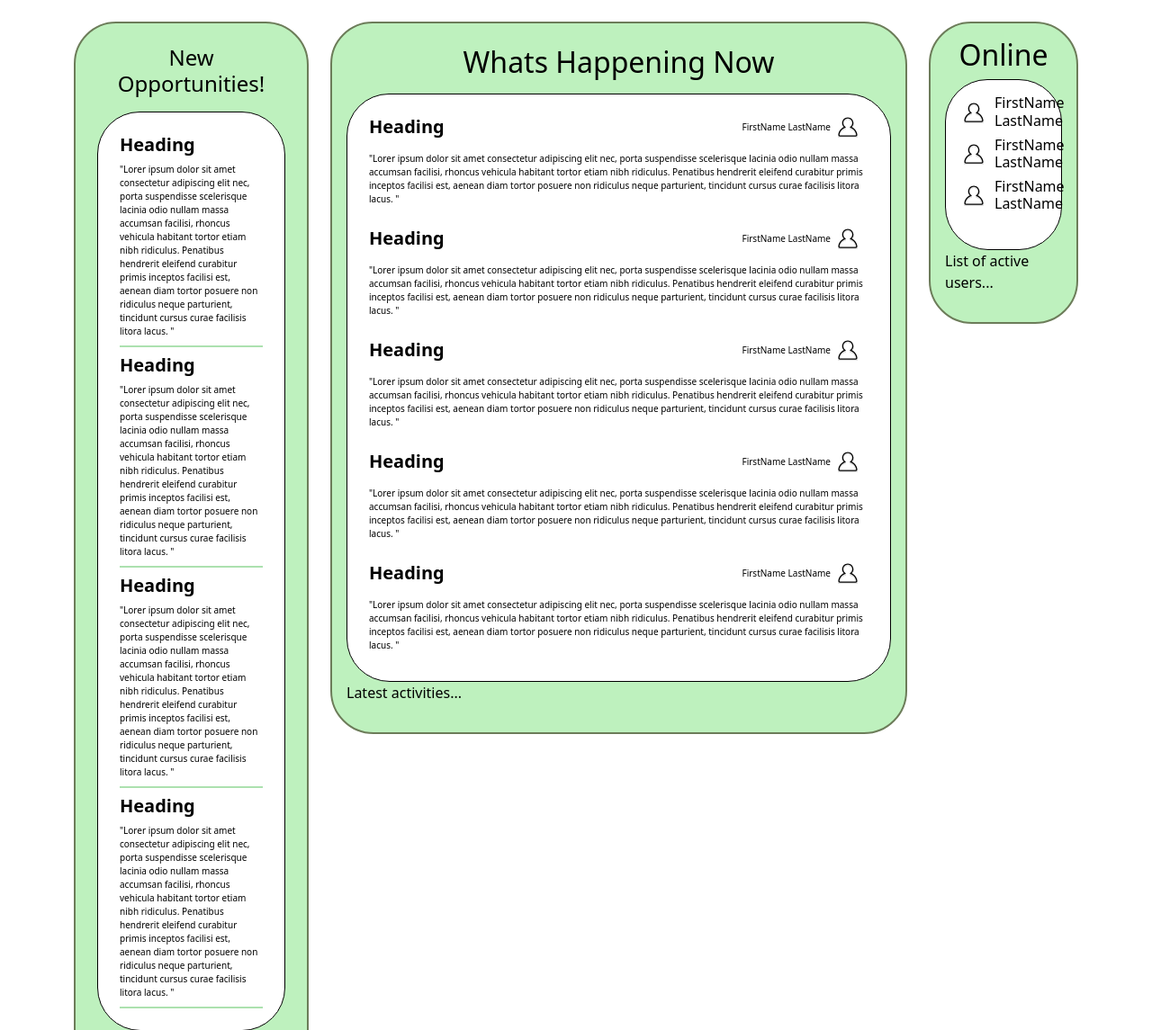
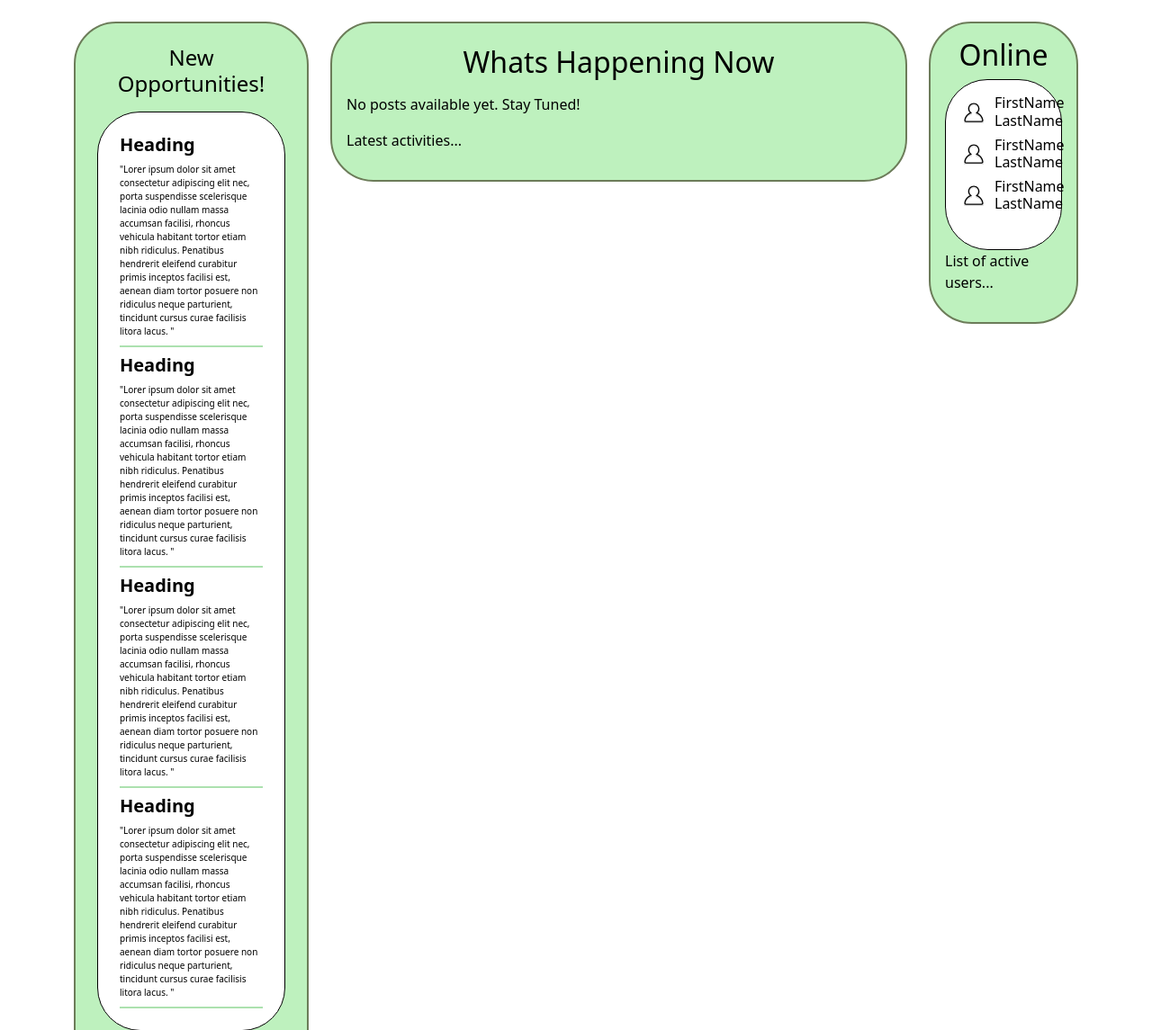
Before and after one commit to darellsam/SoftwareEngineeringProj, a Django app: page / in a window 1280 px wide. Shown: the part 59-1204 px from the top of the page at 90% size. Run offline with Django 5.2, Linux system fonts and the light colour scheme.

Commit message:
Added post logic (maybe lol)

```diff
--- a/sweProj/base/templates/base/activityFeedComp.html
+++ b/sweProj/base/templates/base/activityFeedComp.html
@@ -6,82 +6,21 @@
 
     <h2 class="text-center fs-2 p-2">Whats Happening Now</h2>
 
+    {% for post in posts %}
     <div class="p-3 bg-white text-black" style="border-radius: 47px 48px 48px 48px; border-color: black; border: 1px solid black;">
+      <div class="d-flex justify-content-between align-items-center">
+        <h5 class="m-2 fw-bold fs-5">{{ post.heading }}</h5>
+        <div class="d-flex align-items-center me-2">
+          <p class="m-1" style="font-size: 0.625rem;">{{ post.author.username }}</p>
+          <img class="me-2" src="static/images/profile-svgrepo-com.svg" alt="Description of image" style="width: 30px; height: 30px;">
+        </div>
+      </div>
+      <p class="pb-2 m-2" stype="font-size: 0.625rem;">{{ post.content }}</p>
+    </div>
 
-      <div class="d-flex justify-content-between align-items-center">
-        <h5 class="m-2 fw-bold fs-5">Heading</h5>
-        <div class="d-flex align-items-center me-2">
-          <p class="m-1" style="font-size: 0.625rem;">FirstName LastName</p>
-          <img class="me-2" src="static/images/profile-svgrepo-com.svg" alt="Description of image" style="width: 30px; height: 30px;">
-
-        </div>
-
-      </div>
-
-      <p class="pb-2 m-2" style="font-size: 0.625rem;">"Lorer ipsum dolor sit amet consectetur adipiscing elit nec, porta suspendisse scelerisque lacinia odio nullam massa accumsan facilisi, rhoncus vehicula habitant tortor etiam nibh ridiculus.
-        Penatibus hendrerit eleifend curabitur primis inceptos facilisi est, aenean diam tortor posuere non ridiculus neque parturient, tincidunt cursus curae facilisis litora lacus.
-        "</p>
-
-      <!-- main comp   -->
-
-      <div class="d-flex justify-content-between align-items-center">
-        <h5 class="m-2 fw-bold fs-5">Heading</h5>
-        <div class="d-flex align-items-center me-2">
-          <p class="m-1" style="font-size: 0.625rem;">FirstName LastName</p>
-          <img class="me-2" src="static/images/profile-svgrepo-com.svg" alt="Description of image" style="width: 30px; height: 30px;">
-
-        </div>
-
-      </div>
-      <p class="pb-2 m-2" style="font-size: 0.625rem;">"Lorer ipsum dolor sit amet consectetur adipiscing elit nec, porta suspendisse scelerisque lacinia odio nullam massa accumsan facilisi, rhoncus vehicula habitant tortor etiam nibh ridiculus.
-        Penatibus hendrerit eleifend curabitur primis inceptos facilisi est, aenean diam tortor posuere non ridiculus neque parturient, tincidunt cursus curae facilisis litora lacus.
-        "</p>
-
-        <div class="d-flex justify-content-between align-items-center">
-          <h5 class="m-2 fw-bold fs-5">Heading</h5>
-          <div class="d-flex align-items-center me-2">
-            <p class="m-1" style="font-size: 0.625rem;">FirstName LastName</p>
-            <img class="me-2" src="static/images/profile-svgrepo-com.svg" alt="Description of image" style="width: 30px; height: 30px;">
-
-          </div>
-
-        </div>
-
-      <p class="pb-2 m-2" style="font-size: 0.625rem;">"Lorer ipsum dolor sit amet consectetur adipiscing elit nec, porta suspendisse scelerisque lacinia odio nullam massa accumsan facilisi, rhoncus vehicula habitant tortor etiam nibh ridiculus.
-        Penatibus hendrerit eleifend curabitur primis inceptos facilisi est, aenean diam tortor posuere non ridiculus neque parturient, tincidunt cursus curae facilisis litora lacus.
-        "</p>
-
-        <div class="d-flex justify-content-between align-items-center">
-          <h5 class="m-2 fw-bold fs-5">Heading</h5>
-          <div class="d-flex align-items-center me-2">
-            <p class="m-1" style="font-size: 0.625rem;">FirstName LastName</p>
-            <img class="me-2" src="static/images/profile-svgrepo-com.svg" alt="Description of image" style="width: 30px; height: 30px;">
-
-          </div>
-
-        </div>
-
-      <p class="pb-2 m-2" style="font-size: 0.625rem;">"Lorer ipsum dolor sit amet consectetur adipiscing elit nec, porta suspendisse scelerisque lacinia odio nullam massa accumsan facilisi, rhoncus vehicula habitant tortor etiam nibh ridiculus.
-        Penatibus hendrerit eleifend curabitur primis inceptos facilisi est, aenean diam tortor posuere non ridiculus neque parturient, tincidunt cursus curae facilisis litora lacus.
-        "</p>
-
-
-        <div class="d-flex justify-content-between align-items-center">
-          <h5 class="m-2 fw-bold fs-5">Heading</h5>
-          <div class="d-flex align-items-center me-2">
-            <p class="m-1" style="font-size: 0.625rem;">FirstName LastName</p>
-            <img class="me-2" src="static/images/profile-svgrepo-com.svg" alt="Description of image" style="width: 30px; height: 30px;">
-
-          </div>
-
-        </div>
-
-      <p class="pb-2 m-2" style="font-size: 0.625rem;">"Lorer ipsum dolor sit amet consectetur adipiscing elit nec, porta suspendisse scelerisque lacinia odio nullam massa accumsan facilisi, rhoncus vehicula habitant tortor etiam nibh ridiculus.
-        Penatibus hendrerit eleifend curabitur primis inceptos facilisi est, aenean diam tortor posuere non ridiculus neque parturient, tincidunt cursus curae facilisis litora lacus.
-        "</p>
-
-
-    </div>
+    {% empty %}
+    <p>No posts available yet. Stay Tuned!</p>
+    {% endfor %}
 
     <p>Latest activities...</p>
   </div>
--- a/sweProj/base/templates/base/messagesComp.html
+++ b/sweProj/base/templates/base/messagesComp.html
@@ -1,3 +1,4 @@
+<!--Message Button-->
 {% block content %}
 
 
--- a/sweProj/base/views.py
+++ b/sweProj/base/views.py
@@ -3,7 +3,7 @@ from django.contrib.auth import authenticate, login, logout
 from django.contrib.auth.forms import AuthenticationForm
 from .forms import MyUserCreationForm
 from django.contrib import messages
-from .models import User
+from .models import User, Post
 
 
 def home(request):
@@ -59,3 +59,8 @@ def registerPage(request):
 
 def jobBoard(request):
     return render(request ,'base/jobBoard.html')
+
+def activityFeed(request):
+    posts = Post.objects.all()
+    context = {'posts' : posts}
+    return render(request, 'activityFeedComp.html', context)
```
Also changed, not shown: sweProj/base/models.py (+14 -0 lines), sweProj/base/migrations/0002_post.py (added), sweProj/db.sqlite3, 1 other file.
